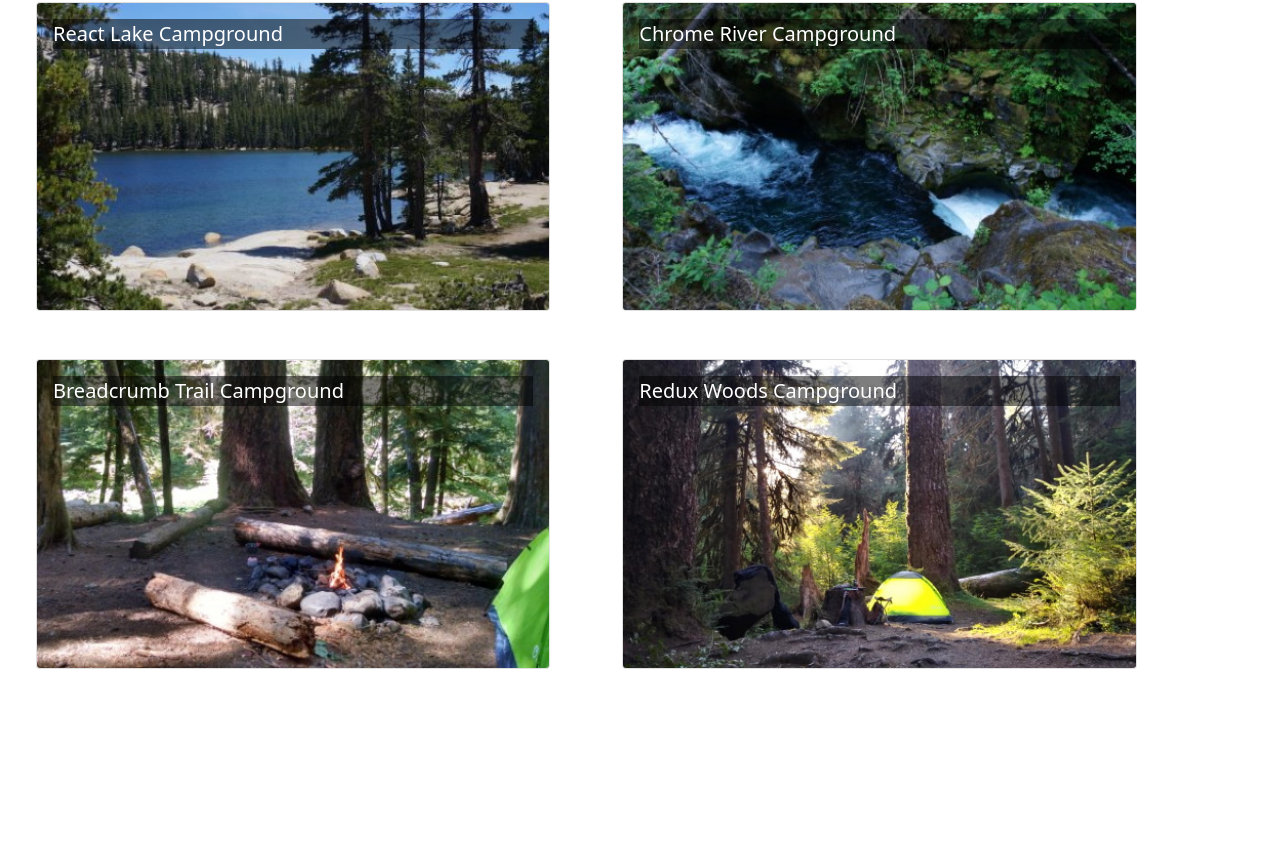
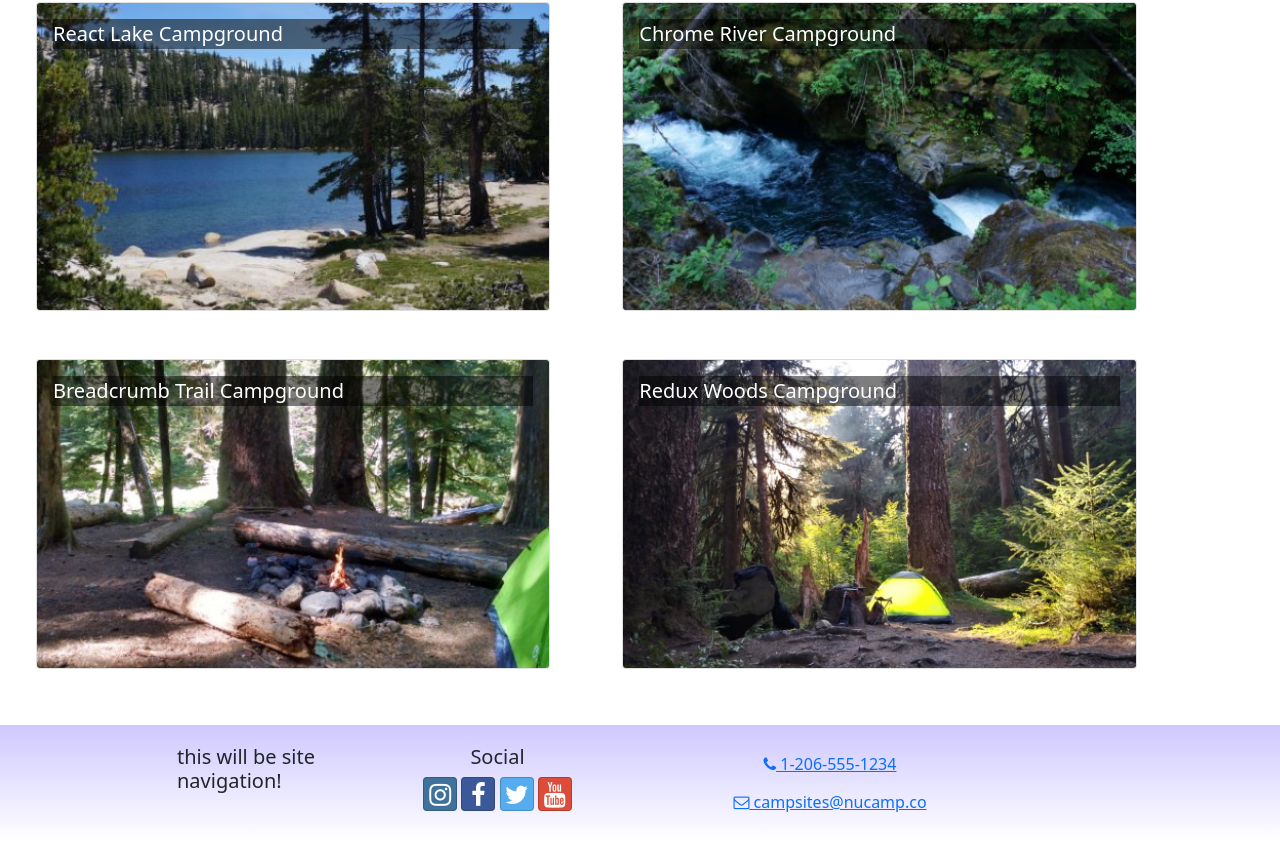
Before and after one commit to SubparEscobar/nucampsite-react, a React (Create React App) app: page / in a window 1280 px wide. Shown: the part 182-1023 px from the top of the page. Before the commit the page ends 875 px from the top, so only its background shows below. Built offline with nearby package versions, Linux system fonts and the light colour scheme.

Commit message:
Fixed Footer and debugged

```diff
--- a/src/App.js
+++ b/src/App.js
@@ -1,20 +1,14 @@
-import React from 'react';
 import './App.css';
-import { Container, Navbar, NavbarBrand } from 'reactstrap';
-import NucampLogo from './app/assets/img/logo.png';
 import CampsitesList from './features/campsites/CampsitesList.js';
+import Header from './components/Header';
+import Footer from './components/Footer';
 
 function App() {
   return (
     <div className="App">
-        <Navbar dark color='primary' sticky='top' expand='md'>
-            <Container>
-                <NavbarBrand href='/'>
-                    <img src={NucampLogo} alt='nucamp logo' />
-                </NavbarBrand>
-            </Container>
-        </Navbar>
+        <Header />
         <CampsitesList />
+        <Footer />
     </div>
   );
 }
--- /dev/null
+++ b/src/components/Footer.js
@@ -0,0 +1,59 @@
+import { Container, Row, Col } from 'reactstrap';
+
+const Footer = () => {
+    return (
+        <footer className='site-footer'>
+            <Container>
+                <Row>
+                    <Col xs={{ size: 4, offset: 1}} sm='2'><h5>this will be site navigation!</h5></Col>
+                    <Col xs='6' sm='3' className='text-center'>
+                        <h5>Social</h5>
+                        <a
+                            className='btn btn-social-icon btn-instagram'
+                            href='http://instagram.com/'
+                        >
+                            <i className='fa fa-instagram' />
+                        </a>{' '}
+                        <a
+                            className='btn btn-social-icon btn-facebook'
+                            href='http://www.facebook.com/'
+                        >
+                            <i className='fa fa-facebook' />
+                        </a>{' '}
+                        <a
+                            className='btn btn-social-icon btn-twitter'
+                            href='http://twitter.com/'
+                        >
+                            <i className='fa fa-twitter' />
+                        </a>{' '}
+                        <a
+                            className='btn btn-social-icon btn-google'
+                            href='http://youtube.com/'
+                        >
+                            <i className='fa fa-youtube' />
+                        </a>
+                    </Col>
+                    <Col sm='4' className='text-center'>
+                        <a
+                            role='button'
+                            className='btn btn-link'
+                            href='tel:+12065551234'
+                        >
+                            <i className='fa fa-phone' /> 1-206-555-1234
+                        </a>
+                        <br />
+                        <a
+                            role='button'
+                            className='btn btn-link'
+                            href='mailto:notreal@notreal.co'
+                        >
+                            <i className='fa fa-envelope-o' /> campsites@nucamp.co
+                        </a>
+                    </Col>
+                </Row>
+            </Container>
+        </footer>
+    );
+}
+
+export default Footer;
--- a/src/components/Header.js
+++ b/src/components/Header.js
@@ -1 +1,14 @@
 import { Navbar, NavbarBrand } from 'reactstrap';
+import NucampLogo from '../app/assets/img/logo.png';
+
+const Header = () => {
+    return (
+        <Navbar dark color='primary' sticky='top' expand='md'>
+            <NavbarBrand href='/'>
+                <img src={NucampLogo} alt='nucamp logo' />
+            </NavbarBrand>
+        </Navbar>
+    )
+}
+
+export default Header;
--- a/src/index.js
+++ b/src/index.js
@@ -3,13 +3,13 @@
 import { Provider } from 'react-redux';
 import { store } from './app/store';
 import App from './App';
-import reportWebVitals from './reportWebVitals';
 import './index.css';
 import 'bootstrap/dist/css/bootstrap.min.css';
 import 'bootstrap-social/bootstrap-social.css';
 import 'font-awesome/css/font-awesome.css';
 import 'typeface-lobster';
 import 'typeface-open-sans';
+import reportWebVitals from './reportWebVitals';
 
 const container = document.getElementById('root');
 const root = createRoot(container);
@@ -25,4 +25,5 @@
 // If you want to start measuring performance in your app, pass a function
 // to log results (for example: reportWebVitals(console.log))
 // or send to an analytics endpoint. Learn more: https://bit.ly/CRA-vitals
+
 reportWebVitals();
```
